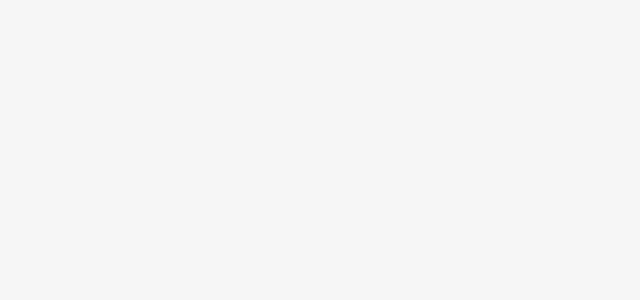
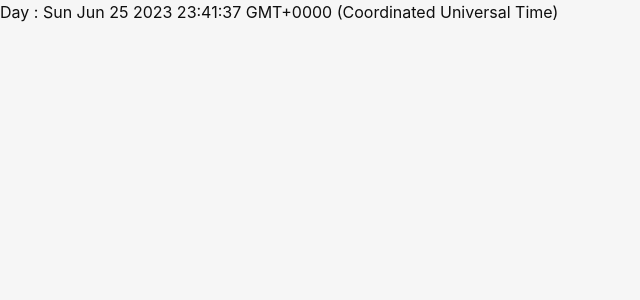
Before and after one commit to fasonju/todo-app, an Angular app: page / in a window 1280 px wide. Shown: the top 300 px of the page, without its empty margins (0-640 px from the left). Built offline with nearby package versions, Linux system fonts and the light colour scheme.

Commit message:
task interface

```diff
--- a/src/app/Components/day/day.component.html
+++ b/src/app/Components/day/day.component.html
@@ -1 +1 @@
-<p>day works!</p>
+<p>Day : {{day}}</p>
--- a/src/app/Components/day/day.component.ts
+++ b/src/app/Components/day/day.component.ts
@@ -1,4 +1,4 @@
-import { Component } from '@angular/core';
+import { Component, Input } from '@angular/core';
 
 @Component({
   selector: 'app-day',
@@ -6,5 +6,6 @@ import { Component } from '@angular/core';
   styleUrls: ['./day.component.css']
 })
 export class DayComponent {
-
+  @Input() day: Date = new Date();
+  @Input() Tasks: string[] = [];
 }
--- /dev/null
+++ b/src/app/Models/Task.ts
@@ -0,0 +1,6 @@
+export interface Task {
+    name: string;
+    dueDate: Date;
+    completed: boolean;
+    text: string;
+}
--- a/src/app/app.component.html
+++ b/src/app/app.component.html
@@ -0,0 +1 @@
+<app-day></app-day>
```
